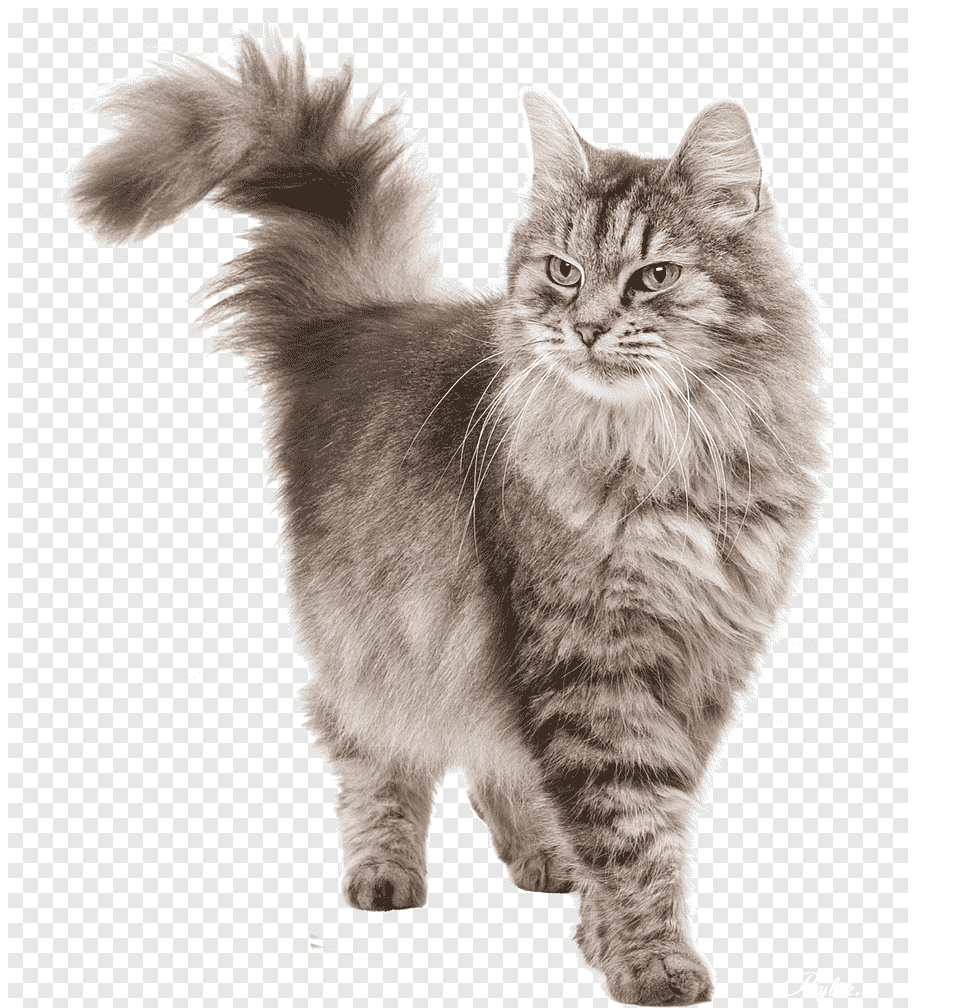
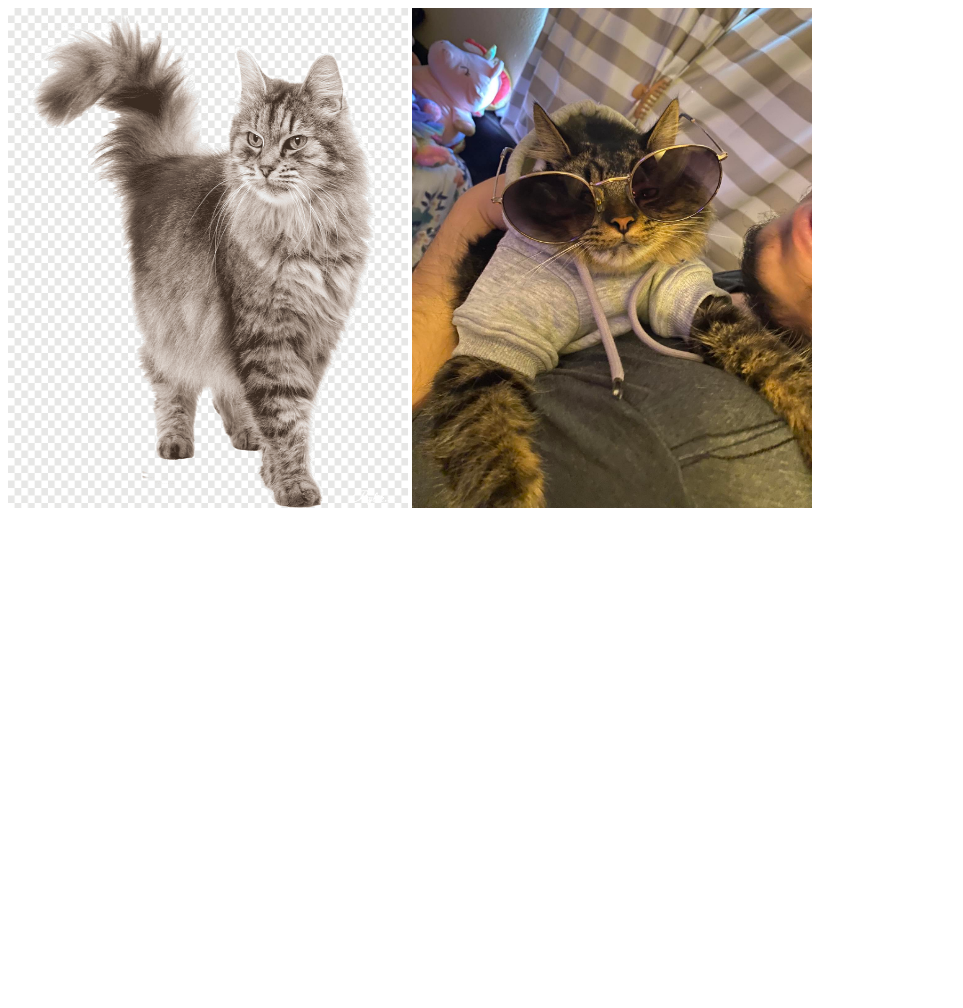
Before and after one commit to Cbrxxzy/My-Website, a plain HTML site: page pictures.html in a window 1280 px wide. Shown: the top 1008 px of the page, without its empty margins (0-963 px from the left). After the commit the page ends 800 px from the top, so only its background shows below. Drawn offline with Linux system fonts and the light colour scheme.

Commit message:
Update pictures.html

```diff
--- a/pictures.html
+++ b/pictures.html
@@ -7,7 +7,11 @@
     <title>Pictures</title>
 </head>
 <body>
-    <img src="media/cat.png">
-    <img src="media/edward.jpg">
+    <img src="media/cat.png"
+         width="400"
+     height="500">
+    <img src="media/edward.jpg"
+         width="400"
+     height="500">
 </body>
 </html>
```
